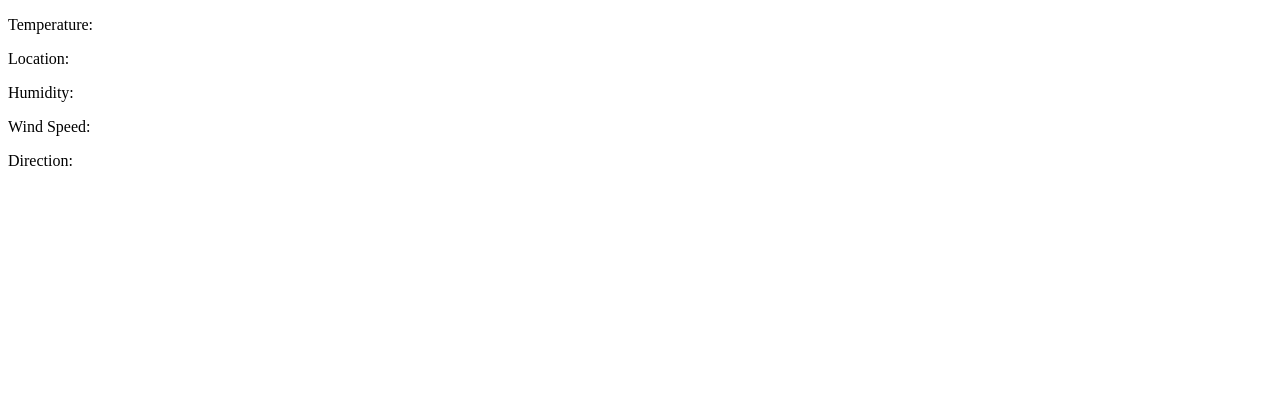
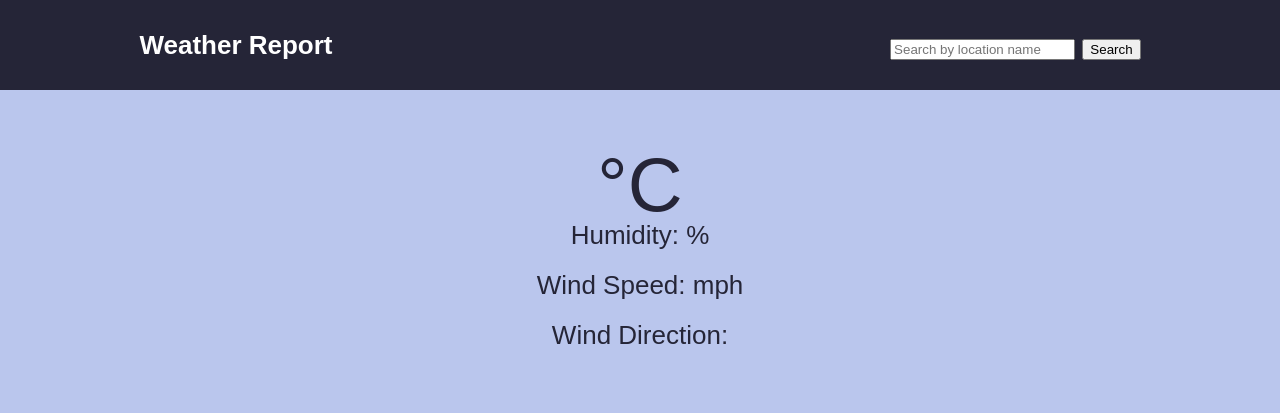
Before and after one commit to Cuse89/Local-Weather-App, a plain HTML site: page index.html in a window 1280 px wide. Drawn offline with Linux system fonts and the light colour scheme.

Commit message:
responsive design
location input, still needs to be made functional

```diff
--- a/app.js
+++ b/app.js
@@ -7,7 +7,7 @@ updateByLocation = (loc) => {
 };
 
 updateByGeo = (lat, lon) => {
-    const url = `https://api.openweathermap.org/data/2.5/weather?lat=${lat}&lon=${lon}&APPID=${APPID}`;
+    const url = `https://api.openweathermap.org/data/2.5/weather?lat=${lat}&lon=${lon}&units=metric&APPID=${APPID}`;
     sendRequest(url);
 };
 
@@ -24,12 +24,15 @@ sendRequest = (url) => {
 
 returnData = (request) => {
     const data = JSON.parse(request.responseText);
+    console.log(data)
     const weather = {};
     weather.location = data.name;
-    weather.temp = `${data.main.temp} celcius`;
-    weather.humidity = `${data.main.humidity}%`;
-    weather.wind = `${data.wind.speed} mph`;
+    weather.description = capitalizeFirstLetters(data.weather[0].description);
+    weather.temp = Math.round(data.main.temp);
+    weather.humidity = data.main.humidity;
+    weather.wind = data.wind.speed;
     weather.direction = convertDirection(data.wind.deg);
+    weather.iconCode = data.weather[0].icon;
     updateUI(weather);
 };
 
@@ -50,13 +53,19 @@ convertDirection = (degrees) => {
 updateUI = (weather) => {
     document.getElementById('temp').innerHTML = weather.temp;
     document.getElementById('location').innerHTML = weather.location;
+    document.getElementById('description').innerHTML = weather.description;
     document.getElementById('humidity').innerHTML = weather.humidity;
     document.getElementById('wind').innerHTML = weather.wind;
     document.getElementById('direction').innerHTML = weather.direction;
+    document.getElementById('icon').innerHTML = `<img src="http://openweathermap.org/img/w/${weather.iconCode}.png"/>`;
 };
 
 showPosition = (position) => {
     updateByGeo(position.coords.latitude, position.coords.longitude);
+};
+
+capitalizeFirstLetters = (string) => {
+    return string.charAt(0).toUpperCase() + string.slice(1);
 };
 
 window.onload = () => {
@@ -67,3 +76,13 @@ window.onload = () => {
         updateByLocation(location);
     }
 };
+
+locationSearch = () => {
+
+    const location = document.getElementById('location-input').value
+    alert(location);
+
+    updateByLocation(location);
+}
+
+document.getElementById('location-form').addEventListener('submit', locationSearch)
--- a/index.html
+++ b/index.html
@@ -2,15 +2,41 @@
 <html lang="en">
 
 <head>
-
+    <meta charset="UTF-8">
+    <link type="text/css" rel="stylesheet" href="styles.css">
+    <meta name="viewport" content="width=device-width, initial-scale=1">
 </head>
 
 <body>
-    <p>Temperature: <span id="temp"></span></p>
-    <p>Location: <span id="location"></span></p>
-    <p>Humidity: <span id="humidity"></span></p>
-    <p>Wind Speed: <span id="wind"></span></p>
-    <p>Direction: <span id="direction"></span></p>
+    <div id="header">
+        <h4 id="title">Weather Report</h4>
+        <h2 id="location"></h2>
+        <form id="location-form">
+            <input id="location-input" type="text" name="location-input" placeholder="Search by location name">
+            <input id="search" type="submit" value="Search">
+        </form>
+
+    </div>
+
+
+
+    <div id="content" class="container">
+
+        <p id="degrees">
+            <span class="bold" id="temp"></span> °C</p>
+
+
+        <div id="icon"></div>
+        <p class="bold" id="description"></p>
+        <p>Humidity:
+            <span class="bold" id="humidity"></span> %</p>
+        <p>Wind Speed:
+            <span class="bold" id="wind"></span> mph</p>
+        <p>Wind Direction:
+            <span class="bold" id="direction"></span>
+        </p>
+
+    </div>
     <script src="app.js"></script>
 </body>
 
--- /dev/null
+++ b/styles.css
@@ -0,0 +1,74 @@
+* {
+    box-sizing: border-box;
+    font-family: Arial, Helvetica, sans-serif;
+    margin: 0;
+}
+
+body {
+    background-color: rgb(186, 198, 237);
+    font-size: 22px;
+    color: rgb(37, 37, 55);
+    background-size: 100vw;
+    margin: 0 0 0 0;
+    line-height: 50px;
+}
+
+#content {
+    margin: 20px auto;
+    flex-direction: column;
+    align-content: center;
+    display: flex;
+    justify-content: space-around;
+    text-align: center;
+    padding: 50px;
+    max-width: 700px;
+    align-items: center;
+}
+
+#header {
+    background-color: rgb(37, 37, 55);
+    color: white;
+    margin: 0 auto;
+    padding: 20px 0;
+    display: flex;
+    flex-direction: column;
+    justify-content: space-around;
+}
+
+img {
+    width: 100px;
+    margin: 20px;
+}
+
+#title {
+    align-self: center;
+}
+
+#location {
+    align-self: center;
+}
+
+#location-form {
+    align-self: center;
+    border: none;
+}
+
+.bold {
+    font-weight: 700;
+}
+
+#temp, #degrees {
+    font-size: 64px;
+}
+
+@media (min-width: 450px) {
+    #header {
+        flex-direction: row;
+    }
+    #temp, #degrees {
+        font-size: 76px;
+    }
+    body {
+        font-size: 26px;
+    }
+}
```
